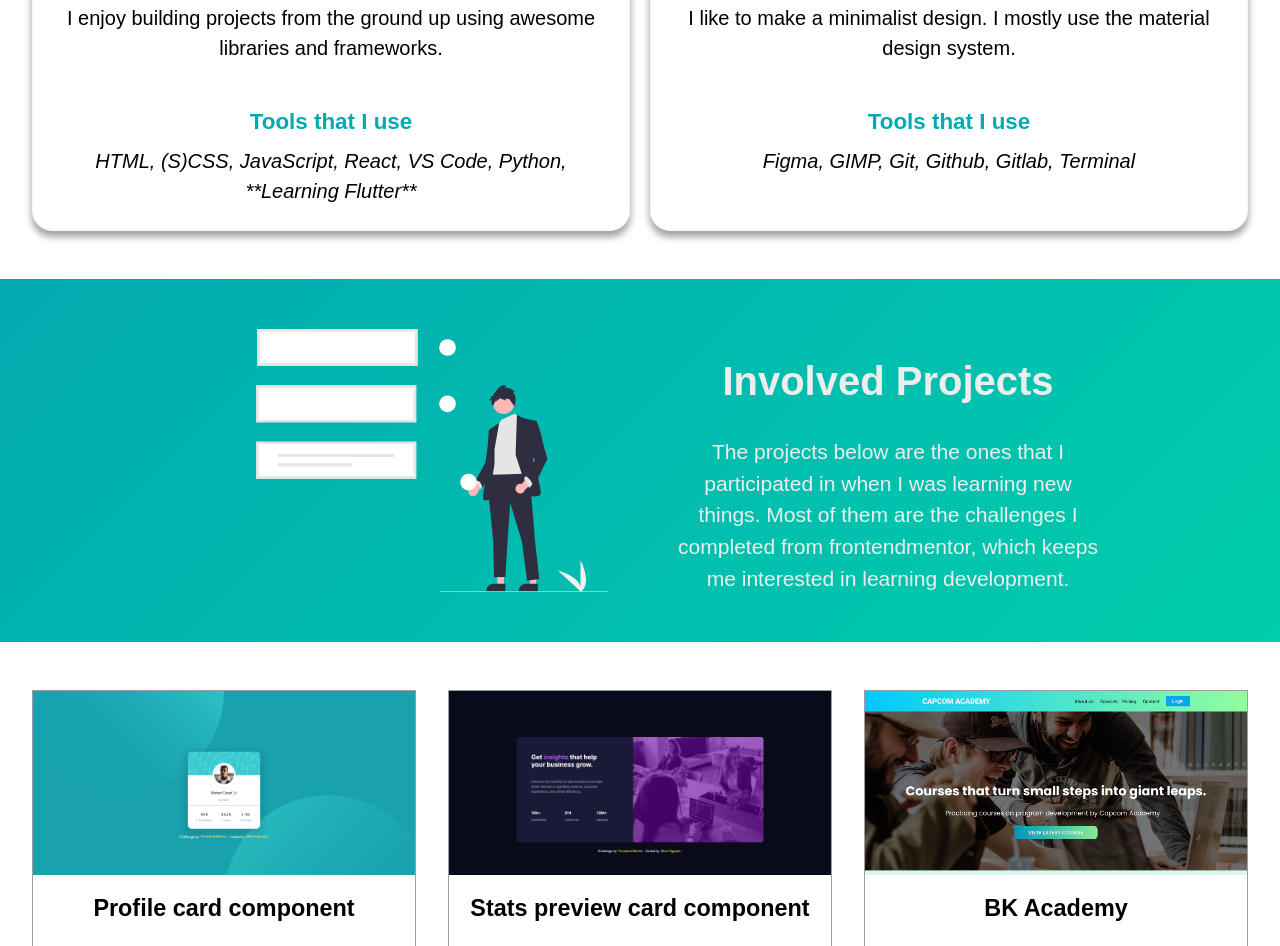
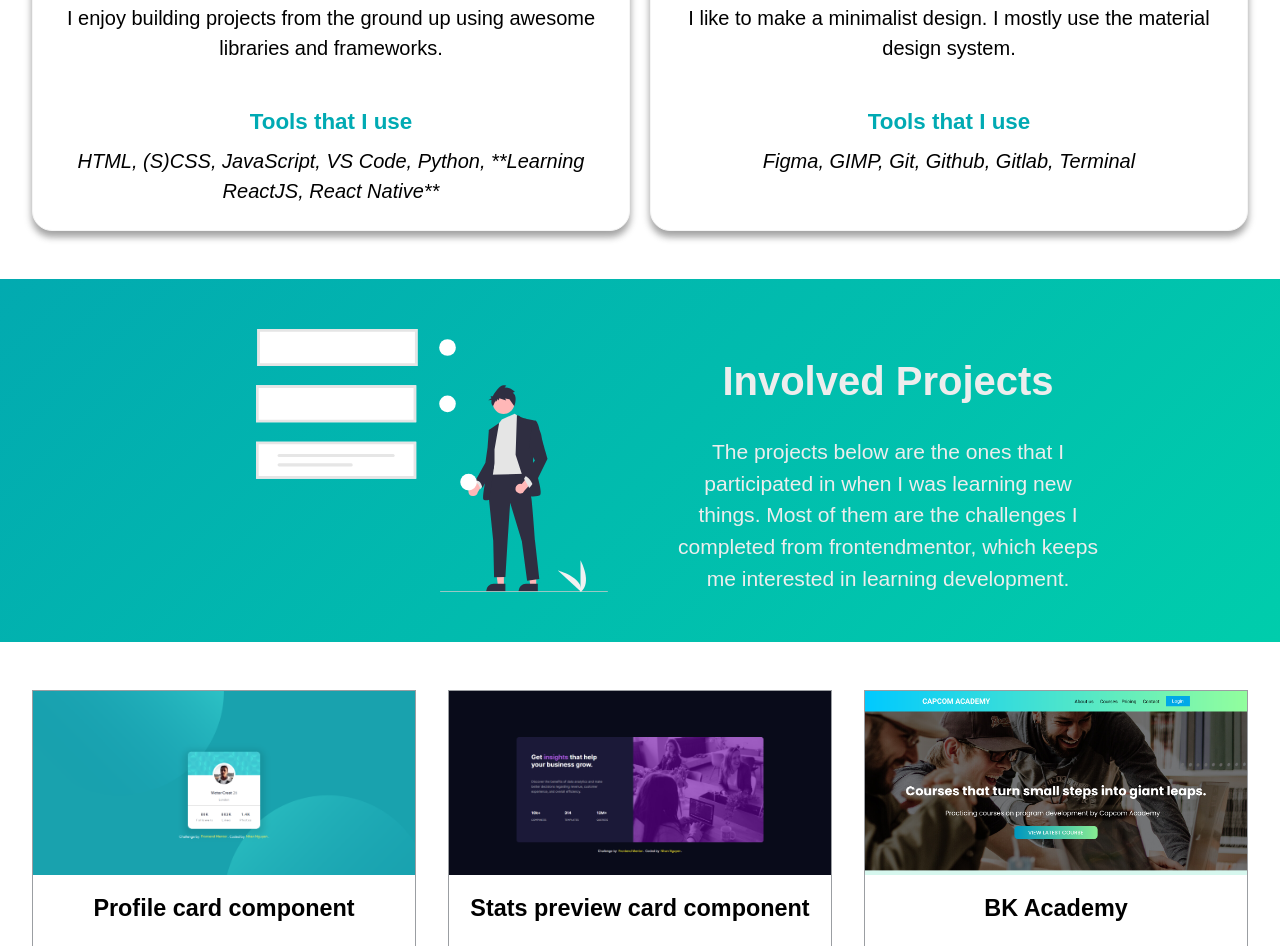
Before and after one commit to edwardnguyen225/edwardnguyen225.github.io, a website: page index.html in a window 1280 px wide. Shown: the part 1682-2628 px from the top of the page. Drawn offline with Linux system fonts and the light colour scheme.

Commit message:
Fix techonolgy in skills section

```diff
--- a/index.html
+++ b/index.html
@@ -81,8 +81,8 @@
                         libraries and frameworks.</p>
                     <div class="card__footer">
                         <h4 class="card__footer__title">Tools that I use</h4>
-                        <p class="card__footer__paragraph">HTML, (S)CSS, JavaScript, React, VS Code, Python, **Learning
-                            Flutter**</p>
+                        <p class="card__footer__paragraph">HTML, (S)CSS, JavaScript, VS Code, Python, **Learning
+                            ReactJS, React Native**</p>
                     </div>
                 </div>
                 <div class="card">
```
